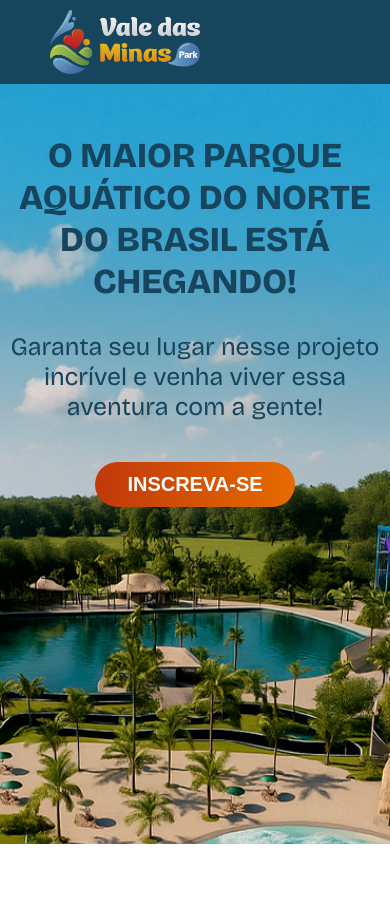
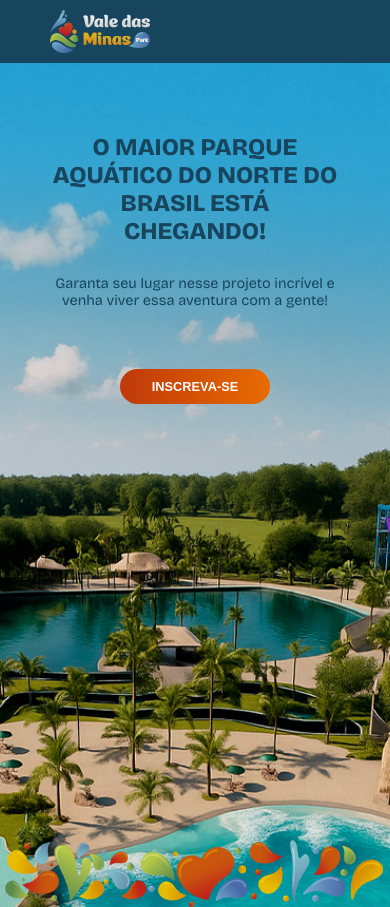
Before and after one commit to maiasb/vale-das-minas, a React (Vite) app: page / in a window 390 px wide. Before the commit the page ends 844 px from the top, so only its background shows below. Built offline with nearby package versions, Linux system fonts and the light colour scheme.

Commit message:
responsividade ajustada

```diff
--- a/src/App.css
+++ b/src/App.css
@@ -1,6 +1,5 @@
 #root {
-  height: 100vh;
-  overflow: hidden;
+  font-family: "Bricolage Grotesque", sans-serif;
 }
 
 body {
@@ -8,16 +7,15 @@ body {
 }
 
 .rodape-banner {
-  position: absolute;
-  bottom: 0;
-  left: 0;
   width: 100%;
   display: flex;
   justify-content: center;
 }
 
-.morfologia-bottom {
-  width: 100%;
-  height: auto;
-  display: block;
+h1 {
+  margin: 0;
 }
+
+p {
+  margin: 0;
+}
--- a/src/App.tsx
+++ b/src/App.tsx
@@ -1,6 +1,6 @@
 import './App.css'
 import { useState } from 'react'
-import { Banner } from './components/Banner'
+import { Home } from './components/Home'
 import { NavBar } from './components/NavBar'
 import { Subscribe } from './components/Subscribe'
 import { useMediaQuery } from 'react-responsive';
@@ -15,9 +15,9 @@ function App() {
 
   return (
     <>
-        <NavBar isMobile={isMobile} />
+        <NavBar />
         {
-          isSubscribe ? (<Subscribe isMobile={isMobile} changeStepSubscribe={changeStepSubscribe} />) : (<Banner isMobile={isMobile} changeStepSubscribe={changeStepSubscribe} />)
+          isSubscribe ? (<Subscribe isMobile={isMobile} changeStepSubscribe={changeStepSubscribe} />) : (<Home changeStepSubscribe={changeStepSubscribe} />)
         }
     </>
   )
--- a/src/components/Banner/index.tsx
+++ /dev/null
@@ -1,41 +0,0 @@
-import './index.css'
-import morfologia1 from '../../assets/morfologia-1.png'
-import morfologia2 from '../../assets/morfologia-2.png'
-import { Button } from "../Button";
-
-type BannerProps = {
-  isMobile: boolean,
-  changeStepSubscribe(): void
-}
-
-export function Banner({isMobile, changeStepSubscribe}:BannerProps) {
-  return (
-    <div className="banner">
-      {
-        isMobile && (
-          <div className='morfologia-left'>
-        <img src={morfologia1} width={270} />
-      </div>
-        )
-      }
-      <div className='content'>
-        <div className='text'>
-          <label className='copy biggest'>O MAIOR PARQUE AQUÁTICO DO
-            NORTE DO BRASIL ESTÁ CHEGANDO!</label>
-          <label className='copy smallest'>Garanta seu lugar nesse projeto incrível
-            e venha viver essa aventura com a gente!</label>
-        </div>
-      <div className='div-button'>
-        <Button text="INSCREVA-SE" onClick={changeStepSubscribe} />
-      </div>
-      </div>
-      {
-        isMobile && (
-          <div className='morfologia-right'>
-        <img src={morfologia2} width={270} />
-      </div>
-        )
-      }
-    </div>
-  )
-}
--- a/src/components/Button/index.css
+++ b/src/components/Button/index.css
@@ -10,7 +10,7 @@ button {
   border-radius: 999px;
   padding: 10px 30px;
   cursor: pointer;
-  font-size: 20px;
+  font-size: 1.2em;
   transition: transform 0.2s ease, box-shadow 0.2s ease;
 }
 
@@ -18,3 +18,19 @@ button:hover {
   transform: scale(1.05);
   box-shadow: 0 4px 10px rgba(0, 0, 0, 0.2);
 }
+
+@media screen and (max-width: 720px){
+  button {
+    width: 150px;
+    height: 35px;
+    font-size: 0.8em;
+  }
+}
+
+@media screen and (max-width: 325px){
+  button {
+    width: 120px;
+    height: 30px;
+    font-size: 0.5em;
+  }
+}
--- a/src/components/Banner/index.css
+++ b/src/components/Home/index.css
@@ -1,5 +1,7 @@
-.banner {
+.home {
   display: flex;
+  flex-direction: column;
+  justify-content: space-between;
   height: 100vh;
   background-image: url('../../assets/render-bg.png');
   background-size: cover;
@@ -7,23 +9,38 @@
   background-position: center;
 }
 
+.banner {
+  display: flex;
+}
+
 .banner > * {
   width: 100%;
 }
 
 .content {
+  width: 100%;
   display: flex;
   flex-direction: column;
   margin-top: 50px;
-  margin-bottom: 30px;
 }
 
 .text {
   display: flex;
+  padding: 20px 50px;
   flex-direction: column;
   text-align: center;
   color: #16455D;
   gap: 30px;
+}
+
+.biggest {
+  font-weight: 800;
+  font-size: 2em;
+}
+
+.smallest {
+  font-weight: 400;
+  font-size: 1.3em;
 }
 
 @media screen and (min-width: 1340px){
@@ -32,13 +49,35 @@
   }
 }
 
+@media screen and (max-width: 720px){
+  .biggest {
+    font-size: 1.5em;
+  }
+
+  .smallest {
+    font-size: 0.9em;
+  }
+}
+
+@media screen and (max-width: 325px){
+  .biggest {
+    font-size: 1.3em;
+  }
+
+  .smallest {
+    font-size: 1em;
+  }
+}
+
 .morfologia-left {
+  width: auto;
   margin-top: 10px;
   display: flex;
   flex-direction: column;
 }
 
 .morfologia-right {
+  width: auto;
   margin: 0px;
   display: flex;
   flex-direction: column;
@@ -46,19 +85,8 @@
 }
 
 .copy {
-  font-family: "Bricolage Grotesque", sans-serif;
   font-optical-sizing: auto;
   font-style: normal;
-}
-
-.biggest {
-  font-weight: 800;
-  font-size: 35px;
-}
-
-.smallest {
-  font-weight: 400;
-  font-size: 25px;
 }
 
 .div-button {
@@ -68,3 +96,17 @@
   gap: 10px;
   align-items: center;
 }
+
+.morfologia-bottom {
+  width: 100%;
+}
+
+@media screen and (min-width: 950px){
+  .morfologia-bottom {
+    height: 90%;
+  }
+}
+
+.morfologia {
+  width: 50%;
+}
--- /dev/null
+++ b/src/components/Home/index.tsx
@@ -0,0 +1,55 @@
+import './index.css'
+import morfologia1 from '../../assets/morfologia-1.png'
+import morfologia2 from '../../assets/morfologia-2.png'
+import { Button } from "../Button";
+import morfologiaBottom from '../../assets/morfologia-mobile.png'
+import { useMediaQuery } from 'react-responsive';
+
+type BannerProps = {
+  changeStepSubscribe(): void
+}
+
+export function Home({ changeStepSubscribe }:BannerProps) {
+  const isMobile = useMediaQuery({ query: `(min-width: 900px)` });
+
+  return (
+    <div className='home'>
+      <div className="banner">
+      {
+        isMobile && (
+          <div className='morfologia-left'>
+        <img className='morfologia' src={morfologia1} />
+      </div>
+        )
+      }
+      <div className='content'>
+        <div className='text'>
+          <p className='copy biggest'>O MAIOR PARQUE AQUÁTICO DO
+            NORTE DO BRASIL ESTÁ CHEGANDO!</p>
+          <p className='copy smallest'>Garanta seu lugar nesse projeto incrível
+            e venha viver essa aventura com a gente!</p>
+        </div>
+      <div className='div-button'>
+        <Button text="INSCREVA-SE" onClick={changeStepSubscribe} />
+      </div>
+      </div>
+      {
+        isMobile && (
+        <div className='morfologia-right'>
+          <img className='morfologia' src={morfologia2} />
+        </div>
+        )
+      }
+    </div>
+
+    {
+        !isMobile &&
+        (
+          <div className='rodape-banner'>
+            <img className='morfologia-bottom' src={morfologiaBottom} width={'90%'} />
+          </div>
+        )
+      }
+    </div>
+  )
+}
--- a/src/components/NavBar/index.css
+++ b/src/components/NavBar/index.css
@@ -27,3 +27,13 @@
     padding: 10px 50px;
   }
 }
+
+.logo {
+  width: 130px;
+}
+
+@media screen and (max-width: 720px){
+  .logo {
+    width: 100px;
+  }
+}
--- a/src/components/NavBar/index.tsx
+++ b/src/components/NavBar/index.tsx
@@ -3,29 +3,28 @@ import whatsappIcon from '../../assets/whatsapp.png'
 import InstagramIcon from '../../assets/instagram.png'
 import EmailIcon from '../../assets/email.png'
 import LogoValeDasMinas from '../../assets/vale-das-minas-logo.png'
+import { useMediaQuery } from 'react-responsive';
 
-type NavBarProps = {
-  isMobile: boolean
-}
+export function NavBar() {
+  const isMobile = useMediaQuery({ query: `(min-width: 700px)` });
 
-export function NavBar({isMobile}: NavBarProps) {
   return (
     <div className='NavBar'>
       <div className='LeftBar'>
-        <img src={LogoValeDasMinas} alt="vale-das-minas-logo" width={150} />
+        <img className='logo' src={LogoValeDasMinas} alt="vale-das-minas-logo" />
       </div>
       <div className='RightBar'>
         {
           isMobile && (
             <>
               <a href='#' target='_blank'>
-          <img src={whatsappIcon} alt="whatsapp-icon" width={40}/>
+          <img src={whatsappIcon} alt="whatsapp-icon" width={30}/>
         </a>
         <a href='#' target='_blank'>
-          <img src={InstagramIcon} alt="instagram-icon" width={40} />
+          <img src={InstagramIcon} alt="instagram-icon" width={30} />
         </a>
         <a href='#' target='_blank'>
-          <img src={EmailIcon} alt="email-icon" width={40}/>
+          <img src={EmailIcon} alt="email-icon" width={30}/>
         </a>
             </>
           )
--- a/src/components/Subscribe/index.css
+++ b/src/components/Subscribe/index.css
@@ -1,10 +1,13 @@
+.subscribe {
+  display: flex;
+  flex-direction: column;
+  background-image: url('../../assets/bg-subscribe-x.png');
+  background-repeat: no-repeat;
+  background-position: center;
+}
+
 .form {
   display: flex;
-  height: 100vh;
-  background-image: url('../../assets/bg-subscribe-x.png');
-  background-size: cover;
-  background-repeat: no-repeat;
-  background-position: center;
 }
 
 .form > * {
@@ -14,7 +17,6 @@
 .content-subscribe {
   display: flex;
   width: 3500px;
-  height: 520px;
   padding: 50px;
   flex-direction: column;
   margin-top: 30px;
@@ -27,6 +29,13 @@
     .content-subscribe {
         margin-left: 50px;
         margin-right: 50px;
+    }
+}
+
+@media screen and (max-width: 400px){
+    .content-subscribe {
+        margin-left: 20px;
+        margin-right: 20px;
     }
 }
 
@@ -62,3 +71,9 @@
 .error {
   color: red;
 }
+
+.morfologia-bottom-subscribe {
+  width: 100%;
+  height: auto;
+  display: block;
+}
--- a/src/components/Subscribe/index.tsx
+++ b/src/components/Subscribe/index.tsx
@@ -96,7 +96,7 @@ export function Subscribe({isMobile, changeStepSubscribe}: SubscribeProps) {
   }
 
   return (
-    <div>
+        <div className='subscribe'>
           <div className='form'>
         {
           isMobile && (<div className='morfologia-left-subscribe'>
@@ -121,17 +121,14 @@ export function Subscribe({isMobile, changeStepSubscribe}: SubscribeProps) {
         </div>)
         }
       </div>
-
-      <div>
       {
         !isMobile &&
         (
           <div className='rodape-banner'>
-              <img className='morfologia-bottom' src={morfologiaBottom} width={270} />
+            <img className='morfologia-bottom-subscribe' src={morfologiaBottom} width={270} />
           </div>
         )
       }
         </div>
-    </div>
   )
 }
```
Lines whose indentation alone changed are shown as unchanged.
